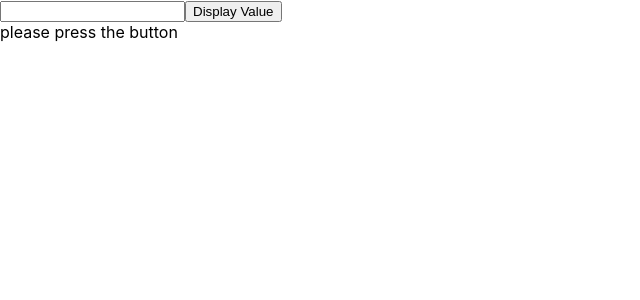
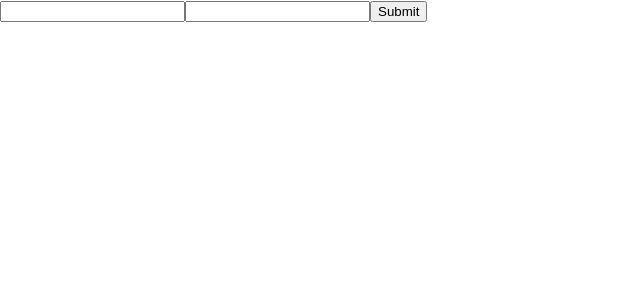
Before and after one commit to Anamika2424/second-project, a React (Create React App) app: page / in a window 1280 px wide. Shown: the top 300 px of the page, without its empty margins (0-640 px from the left). Built offline with nearby package versions, Linux system fonts and the light colour scheme.

Commit message:
addition using parseInt ()

```diff
--- a/src/App.js
+++ b/src/App.js
@@ -3,33 +3,29 @@ import './App.css';
 import React, { useState } from 'react'
 
 function App() {
-    const [age, setAge] = useState();
-    const [showBlock, setShowBlock] = useState(false);
+    const [  num1 ,setNum1] =useState();
+    const [num2 ,setNum2] =useState();
+    const [sum ,setSum] =useState();
 
-    function handleAgeChange(event) {
-        setAge(event.target.value);
+    function handleAddition(){
+      setSum (num1 +num2);
     }
-
-    function onDisplay() {
-        setShowBlock(true);
-    }
+   function handleNum1Change(event){
+      setNum1  (parseInt(event.target.value));
+   }
+    function handleNum2Change(event){
+     setNum2   (parseInt(event.target.value));
+   }
 
     return (
+
         <div>
-            <input
-                name="age"
-                value={age}
-                onChange={handleAgeChange}
-            />
-
-            <button onClick={onDisplay} >Display Value</button>
-
-            <div> {showBlock ?
-                <div>{age}</div>:
-                <div>please press the button</div>
-            }</div>
+            <input name="number1" value={num1} onChange={handleNum1Change }  />
+            <input name="number2" value={num2} onChange={handleNum2Change }  />
+            <button onClick={handleAddition}>Submit</button>
+            <div>{sum}</div>
         </div>
     )
+
 }
-
 export default App;
```
